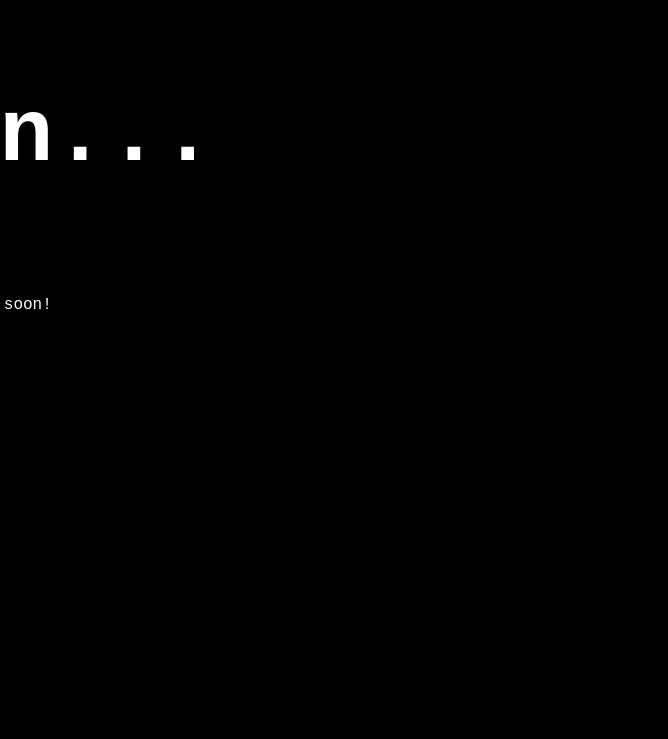
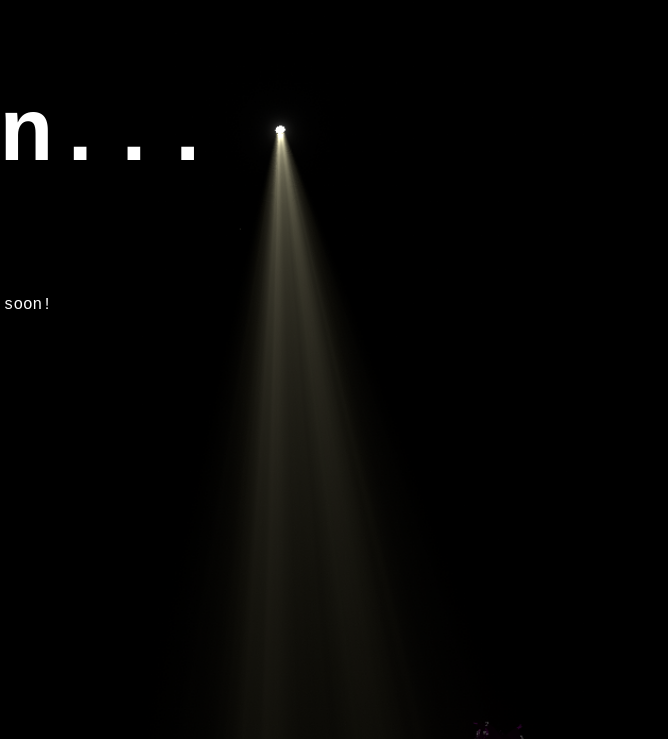
Before and after one commit to Fox595676/Fox595676.github.io, a plain HTML site: page index.html in a window 1280 px wide. Shown: the top 739 px of the page, 612-1280 px from the left. Drawn offline with nearby package versions, Linux system fonts and the light colour scheme.

Commit message:
Fixed broken CSS file location

```diff
--- a/index.html
+++ b/index.html
@@ -13,7 +13,7 @@
 
 <style>
 body {
- background-image: url("vrc3.png");
+ background-image: url("main/vrc3.png");
 	background-repeat:no-repeat;
 	background-attachment: fixed;
 	background-position: 90%;
```
